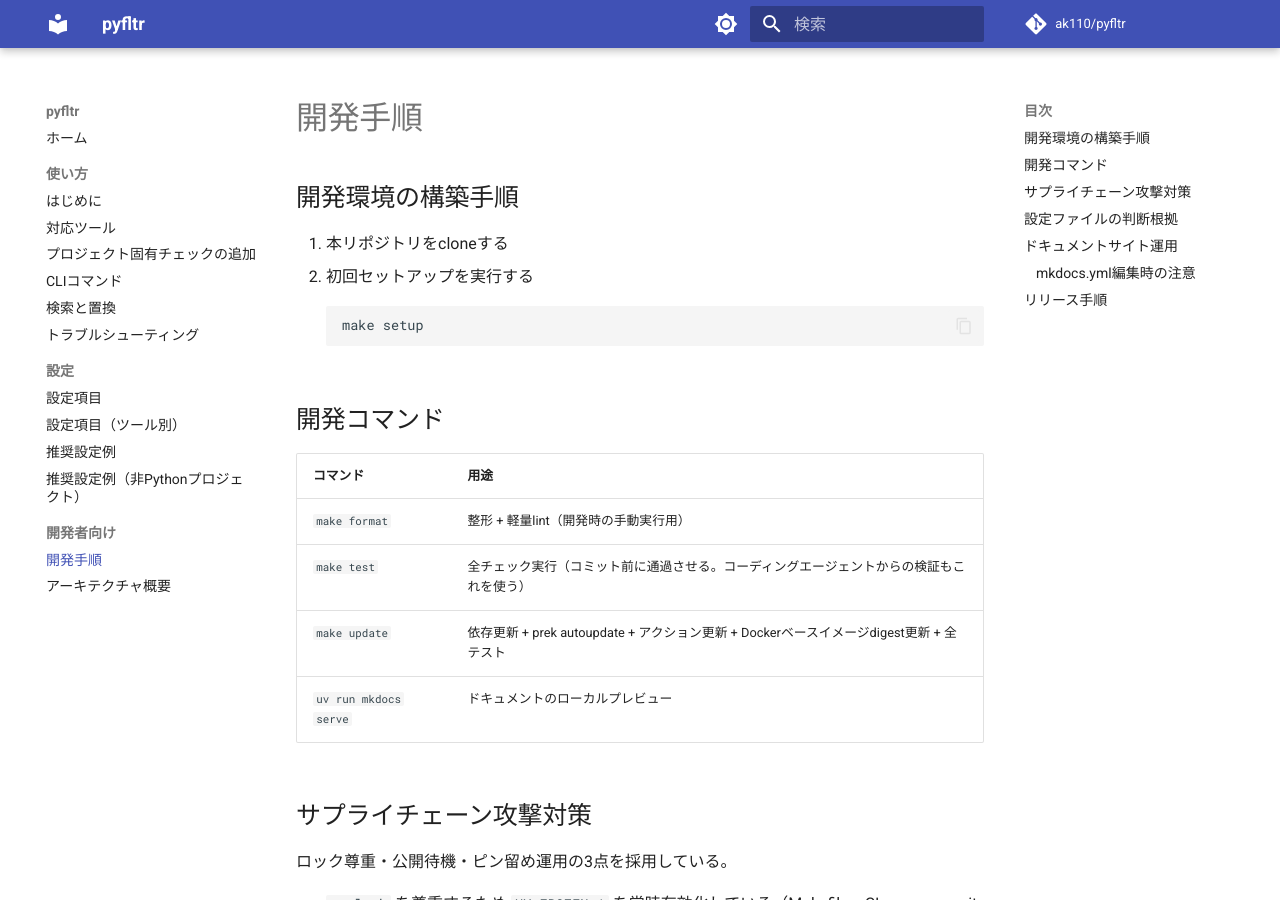
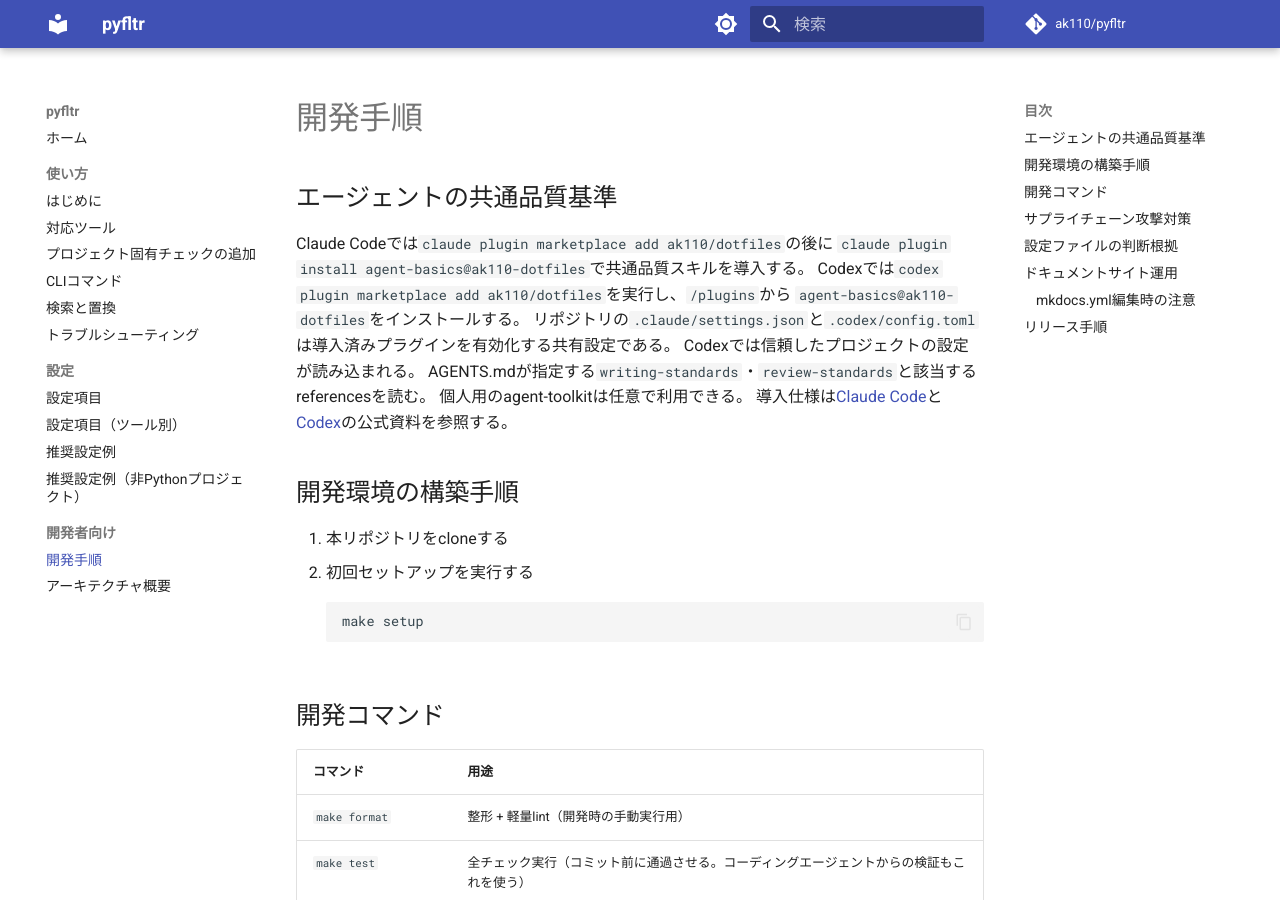
Before and after one commit to ak110/pyfltr, an MkDocs documentation site: the page built from docs/development/development.md, in a window 1280 px wide and 900 px high. Built offline with MkDocs 1.6.1 and Material for MkDocs 9.7.7, drawn with Linux system fonts in a browser that asks for light colours; comment, search, counter and statistics services are not loaded.

Commit message:
fix: 共通品質基準をagent-basicsから導入する
開発用依存とCIアクションを更新する。

Co-Authored-By: GPT-6.1 Sol / Medium <noreply@openai.com>

```diff
--- a/docs/development/development.md
+++ b/docs/development/development.md
@@ -1,4 +1,17 @@
 # 開発手順
+
+## エージェントの共通品質基準
+
+Claude Codeでは`claude plugin marketplace add ak110/dotfiles`の後に
+`claude plugin install agent-basics@ak110-dotfiles`で共通品質スキルを導入する。
+Codexでは`codex plugin marketplace add ak110/dotfiles`を実行し、`/plugins`から
+`agent-basics@ak110-dotfiles`をインストールする。
+リポジトリの`.claude/settings.json`と`.codex/config.toml`は導入済みプラグインを有効化する共有設定である。
+Codexでは信頼したプロジェクトの設定が読み込まれる。
+AGENTS.mdが指定する`writing-standards`・`review-standards`と該当するreferencesを読む。
+個人用のagent-toolkitは任意で利用できる。
+導入仕様は[Claude Code](https://code.claude.com/docs/en/discover-plugins)と
+[Codex](https://developers.openai.com/plugins/build/plugins)の公式資料を参照する。
 
 ## 開発環境の構築手順
 
@@ -39,7 +52,7 @@ Dependabotによる自動修正PRの作成は無効とし、更新は`make updat
 そのため`uvx`等で配布物を取得して依存を解決する利用者環境と、
 同じ方式でpyfltrを導入する公式Dockerイメージには波及しない。
 上流パッケージの厳密ピンにより依存更新だけでは解消できない場合の上書きによる迂回の採否は、
-[共通規範の「バージョン指定と更新」](https://github.com/ak110/dotfiles/blob/master/agent-toolkit/skills/writing-standards/references/dependency-management.md#バージョン指定と更新)を参照する。
+[共通規範の「バージョン指定と更新」](https://github.com/ak110/dotfiles/blob/master/agent-basics/skills/writing-standards/references/dependency-management.md#バージョン指定と更新)を参照する。
 利用者へ波及する脆弱性は上書きで迂回せず、上流の追従を待つ。
 開発時のみ用いる依存の上書きは、共通規範の条件に従って判断する。
 上書きが依存の要求を置き換える仕様は、[uvのDependency overrides](https://docs.astral.sh/uv/concepts/resolution/#dependency-overrides)を参照する。
```
Also changed, not shown: AGENTS.md (+6 -0 lines), 9 other files.
